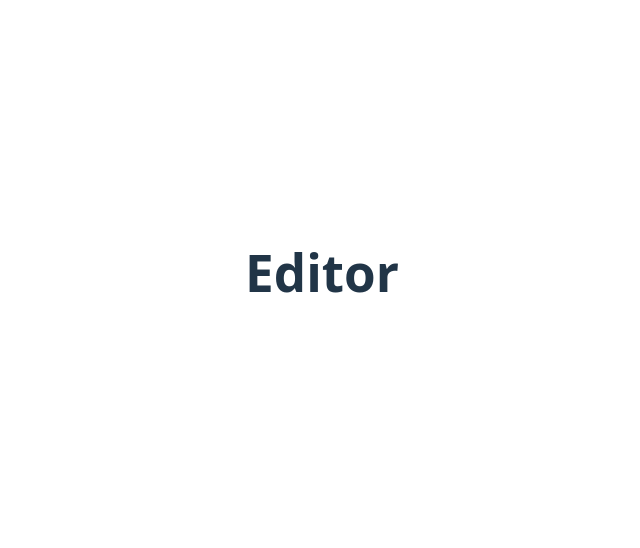
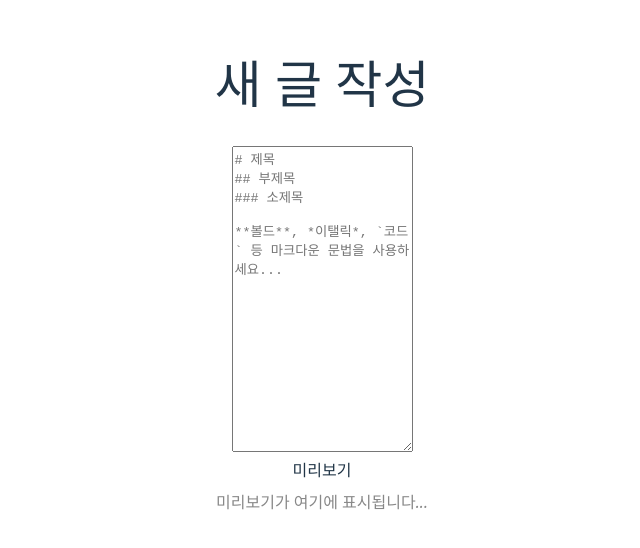
Before and after one commit to tolelom/tolelog, a React (Vite) app: page /editor in a window 1280 px wide. Shown: the part 128-676 px from the top of the page, without its empty margins (318-958 px from the left). Built offline with nearby package versions, Linux system fonts and the light colour scheme.

Commit message:
feat: 에디터 페이지 초안 - gpt가 생성

```diff
--- /dev/null
+++ b/src/pages/EditorPage.css
@@ -0,0 +1,68 @@
+/* 기존 CSS에 추가 */
+
+/* 미리보기 내부 요소 스타일 */
+.markdown-preview strong {
+    font-weight: bold !important;
+    color: #fff;
+}
+
+.markdown-preview em {
+    font-style: italic !important;
+    color: #fff;
+}
+
+.markdown-preview code {
+    background-color: #333;
+    color: #ffeb3b;
+    padding: 2px 6px;
+    border-radius: 4px;
+    font-family: 'Courier New', monospace;
+}
+
+/* 헤딩 스타일 */
+.markdown-preview h1 {
+    color: #fff;
+    font-size: 1.8rem;
+    font-weight: bold;
+    margin: 20px 0 12px 0;
+    border-bottom: 2px solid #555;
+    padding-bottom: 8px;
+}
+
+.markdown-preview h2 {
+    color: #fff;
+    font-size: 1.5rem;
+    font-weight: bold;
+    margin: 16px 0 10px 0;
+    border-bottom: 1px solid #444;
+    padding-bottom: 6px;
+}
+
+.markdown-preview h3 {
+    color: #fff;
+    font-size: 1.2rem;
+    font-weight: bold;
+    margin: 14px 0 8px 0;
+}
+
+.markdown-preview p {
+    margin: 8px 0;
+    line-height: 1.6;
+}
+
+.markdown-preview ul,
+.markdown-preview ol {
+    margin: 8px 0;
+    padding-left: 20px;
+}
+
+.markdown-preview li {
+    margin: 4px 0;
+}
+
+.empty-preview {
+    color: #888;
+    font-style: italic;
+    text-align: center;
+    margin-top: 50px;
+}
--- a/src/pages/EditorPage.jsx
+++ b/src/pages/EditorPage.jsx
@@ -1,7 +1,68 @@
+import { useState } from 'react';
+import './EditorPage.css';
+
 export default function EditorPage() {
+    const [formData, setFormData] = useState({
+        content: '',
+    });
+
+    const handleChange = (e) => {
+        const { name, value } = e.target;
+        setFormData((prev) => ({
+            ...prev,
+            [name]: value,
+        }));
+    };
+
+    // 마크다운을 HTML로 변환 (개선된 버전)
+    const renderMarkdown = (text) => {
+        if (!text) return '';
+
+        return text
+            // 헤딩
+            .replace(/^### (.*$)/gim, '<h3>$1</h3>')
+            .replace(/^## (.*$)/gim, '<h2>$1</h2>')
+            .replace(/^# (.*$)/gim, '<h1>$1</h1>')
+            // 볼드
+            .replace(/\*\*(.*?)\*\*/g, '<strong>$1</strong>')
+            // 이탤릭
+            .replace(/\*(.*?)\*/g, '<em>$1</em>')
+            // 코드
+            .replace(/`(.*?)`/g, '<code>$1</code>')
+            // 줄바꿈
+            .replace(/\n/g, '<br>');
+    };
+
     return (
-        <>
-            <h1>Editor</h1>
-        </>
+        <div className="editor-page">
+            <h1>새 글 작성</h1>
+
+            <form className="editor-form">
+                <div className="editor-container">
+                    {/* 왼쪽: 편집기 */}
+                    <div className="editor-section">
+                        <textarea
+                            id="content"
+                            name="content"
+                            value={formData.content}
+                            onChange={handleChange}
+                            placeholder="# 제목&#10;## 부제목&#10;### 소제목&#10;&#10;**볼드**, *이탤릭*, `코드` 등 마크다운 문법을 사용하세요..."
+                            rows="20"
+                        />
+                    </div>
+
+                    {/* 오른쪽: 미리보기 */}
+                    <div className="preview-section">
+                        <label>미리보기</label>
+                        <div
+                            className="markdown-preview"
+                            dangerouslySetInnerHTML={{
+                                __html: renderMarkdown(formData.content) || '<p class="empty-preview">미리보기가 여기에 표시됩니다...</p>'
+                            }}
+                        />
+                    </div>
+                </div>
+            </form>
+        </div>
     );
 }
```
